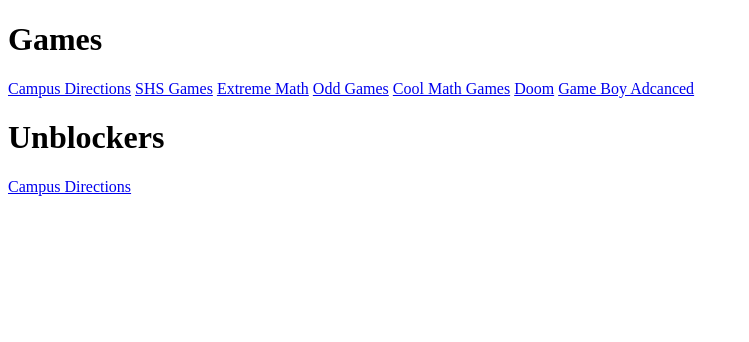
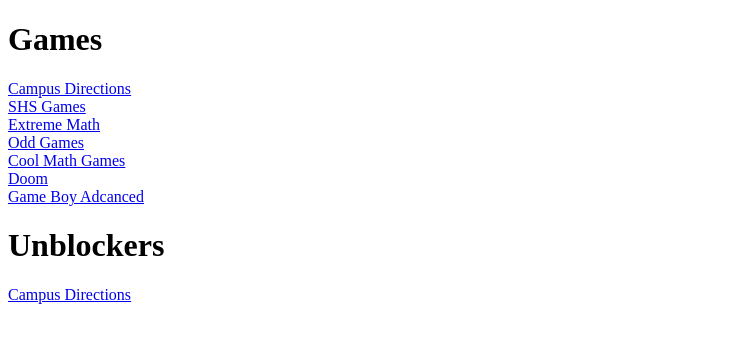
Before and after one commit to illegalRadish/illegalRadish.github.io, a plain HTML site: page index.html in a window 1280 px wide. Shown: the whole page, without its empty margins (0-749 px from the left). Drawn offline with Linux system fonts and the light colour scheme.

Commit message:
Update index.html

```diff
--- a/index.html
+++ b/index.html
@@ -1,14 +1,16 @@
 <!DOCTYPE html>
 <html>
 <body>
+       <title>Google Slides</title>
+       <link rel="icon" href=""https://media.flaticon.com/dist/min/img/landing/gsuite/slides.svg>
 <h1>Games</h1>
-       <a href="https://campusdirections.org/">Campus Directions</a>
-       <a href="https://shsgames.github.io/">SHS Games</a>
-       <a href="https://simple-education.xyz/">Extreme Math</a>
-       <a href="https://games.odd.gay/">Odd Games</a>
-       <a href="https://www.coolmathgames.com/">Cool Math Games</a>
-       <a href="https://illegalradish.github.io/sokolDoom/">Doom</a>
-       <a href="https://browncha023.github.io/GBA/">Game Boy Adcanced</a>
+       <a href="https://campusdirections.org/">Campus Directions</a> <br>
+       <a href="https://shsgames.github.io/">SHS Games</a> <br>
+       <a href="https://simple-education.xyz/">Extreme Math</a> <br>
+       <a href="https://games.odd.gay/">Odd Games</a> <br>
+       <a href="https://www.coolmathgames.com/">Cool Math Games</a> <br>
+       <a href="https://illegalradish.github.io/sokolDoom/">Doom</a> <br>
+       <a href="https://browncha023.github.io/GBA/">Game Boy Adcanced</a> <br>
 
 <h1>Unblockers</h1>
        <a href="https://campusdirections.org/">Campus Directions</a>
```
